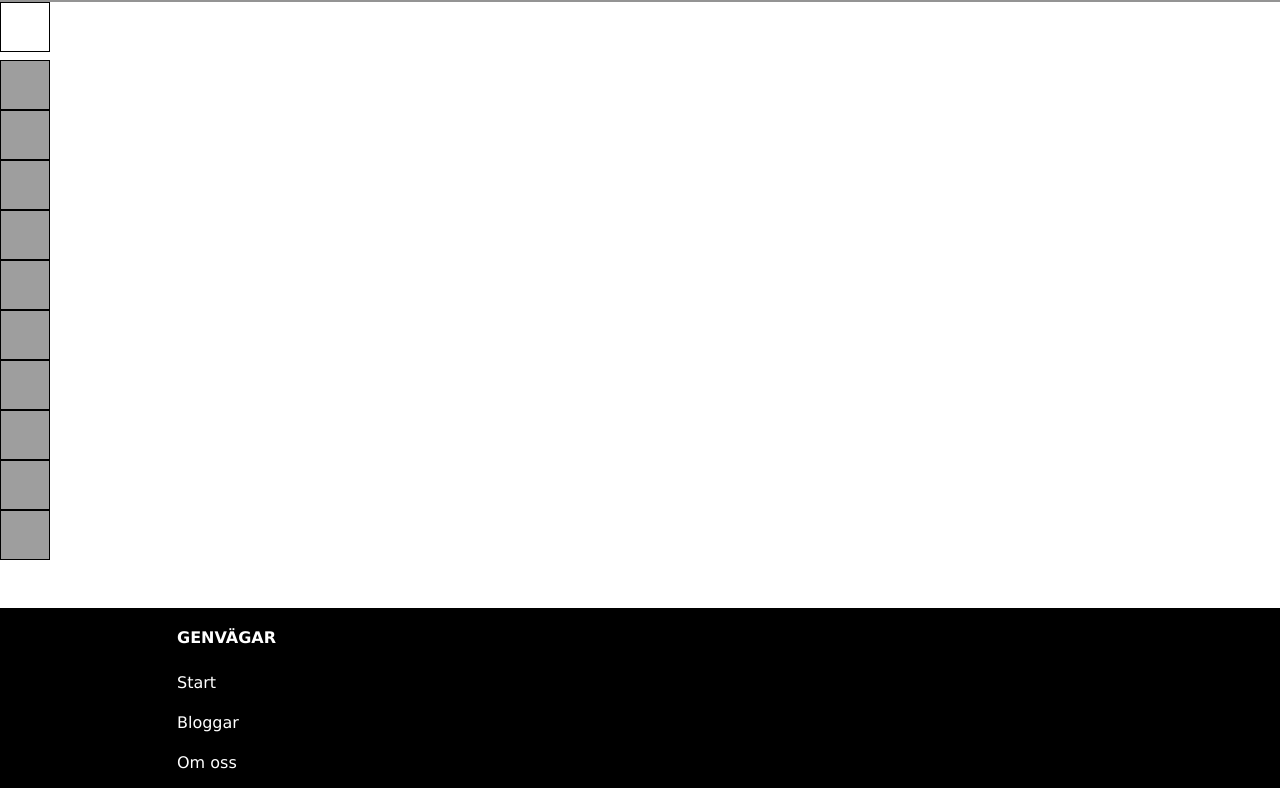
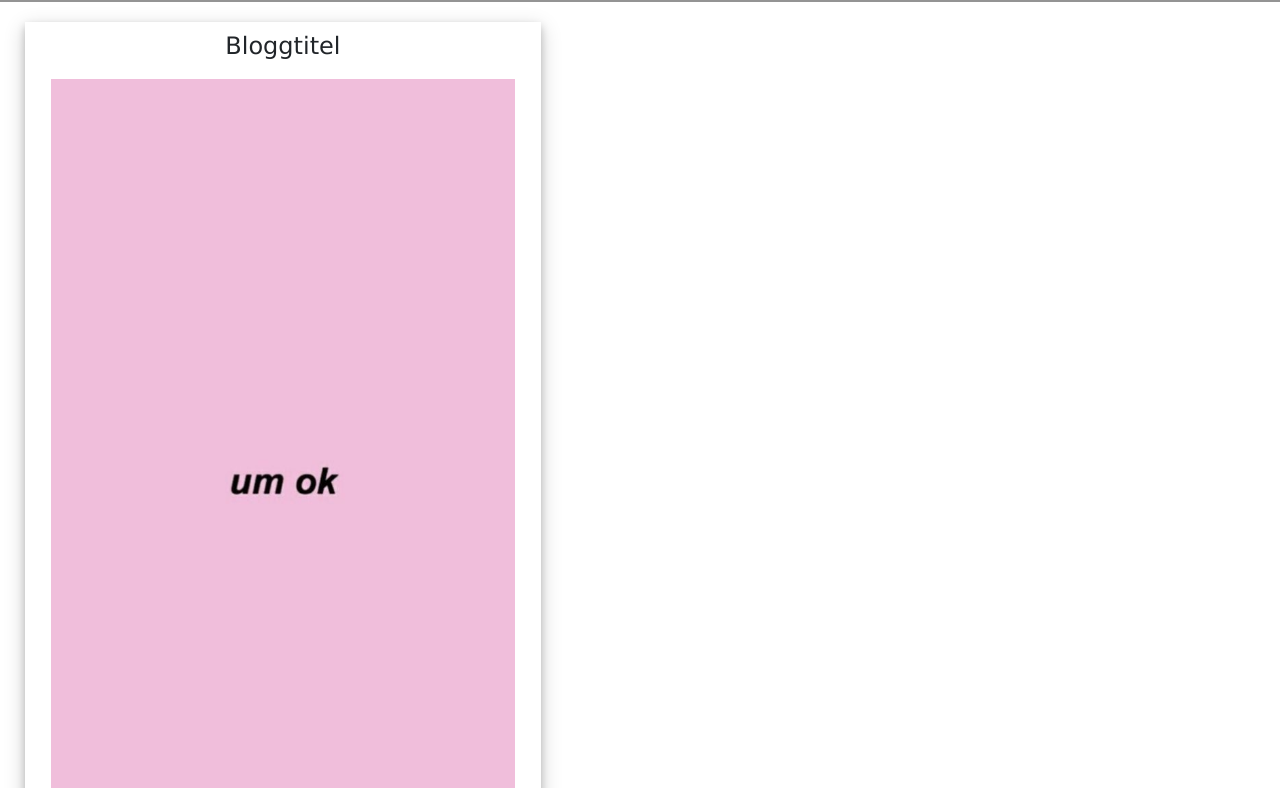
Before and after one commit to EmmaNGagen/bloggProject, a website built with Parcel: page src/index.html in a window 1280 px wide. Shown: the part 70-858 px from the top of the page. Built offline with nearby package versions, Linux system fonts and the light colour scheme; grey boxes are pictures that could not be loaded.

Commit message:
testa layot för function

```diff
--- a/src/index.html
+++ b/src/index.html
@@ -36,9 +36,16 @@
     </header>
 <main>
   <div id="mainWrapper" class="theMainWrap">
+    <div class="contenContainer">
+      <div class="titleContainer">
+         <h4>Bloggtitel</h4>
+      </div>
+      <img class="thePicture" src="./components/blog-img-1.jpeg">
+      <div>lorem Ipsum lorem Ipsum lorem Ipsum</div>
+    </div>
     <div class="imgContainer">
     </div>
-    <h3></h3>
+    <h3>Bloggtitel</h3>
   </div>
 </main>
     <footer id="contact" class="text-center text-lg-start bg-light text-muted theFooter">
--- a/src/scss/main.scss
+++ b/src/scss/main.scss
@@ -7,9 +7,29 @@ body {
   margin: 0;
   box-sizing: border-box;
   font-family: Verdana, Geneva, Tahoma, sans-serif;
-  .imgContainer {
-    height: 50px;
-    width: 50px;
-    border: 1px solid black;
+}
+.theMainWrap {
+  padding-top: 20px;
+}
+.imgContainer {
+  height: 50px;
+  width: 50px;
+  border: 1px solid black;
+}
+.contenContainer {
+  display: flex;
+  flex-direction: column;
+  align-items: center;
+  width: 40.3%;
+  background-color: white;
+  box-shadow: 0 4px 8px 0 rgba(0, 0, 0, 0.2), 0 6px 20px 0 rgba(0, 0, 0, 0.19);
+  margin-bottom: 25px;
+  margin-left: 25px;
+  .thePicture {
+    width: 90%;
+  }
+  .titleContainer {
+    text-align: center;
+    padding: 10px 20px;
   }
 }
```
